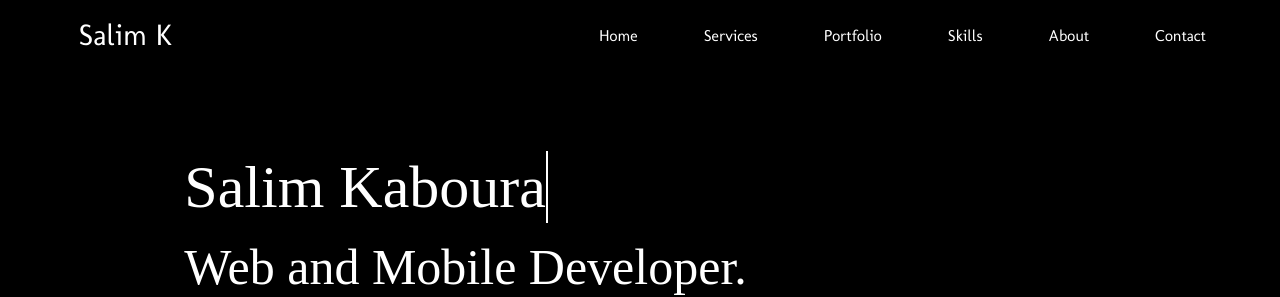
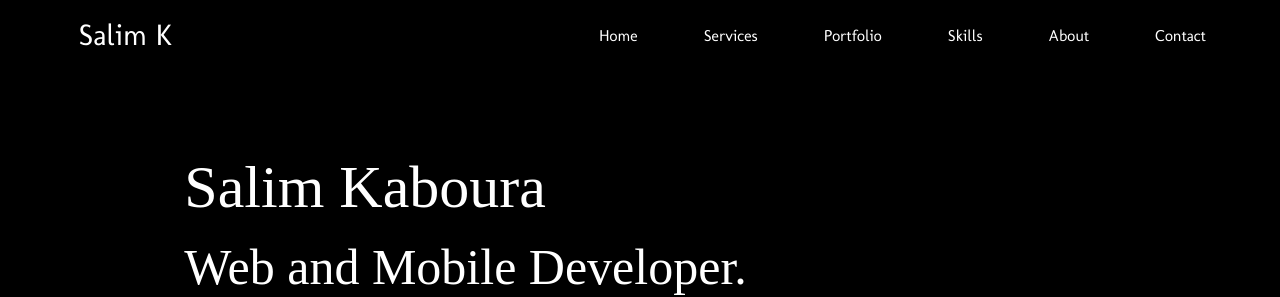
Before and after one commit to salimkaboura8/MyPortfolioReact, a React (Create React App) app: page / in a window 1280 px wide. Shown: the top 297 px of the page. Built offline with nearby package versions, Linux system fonts and the light colour scheme; a web font is replaced by a local one.

Commit message:
Blinking Cursor animation

```diff
--- a/src/App.css
+++ b/src/App.css
@@ -95,7 +95,7 @@ body {
   overflow: hidden;
   display: inline-block;
 
-  animation: typewriter 1s steps(16);
+  animation: typewriter 1s steps(16), blinkTextCursor 1s step-end infinite;
 }
 
 @keyframes typewriter {
@@ -108,11 +108,12 @@ body {
 }
 
 @keyframes blinkTextCursor {
-  from {
-    border-right-color: green;
+  from,
+  to {
+    border-color: transparent;
   }
-  to {
-    border-right-color: transparent;
+  50% {
+    border-color: white;
   }
 }
 .header-wrapper h2 {
```
